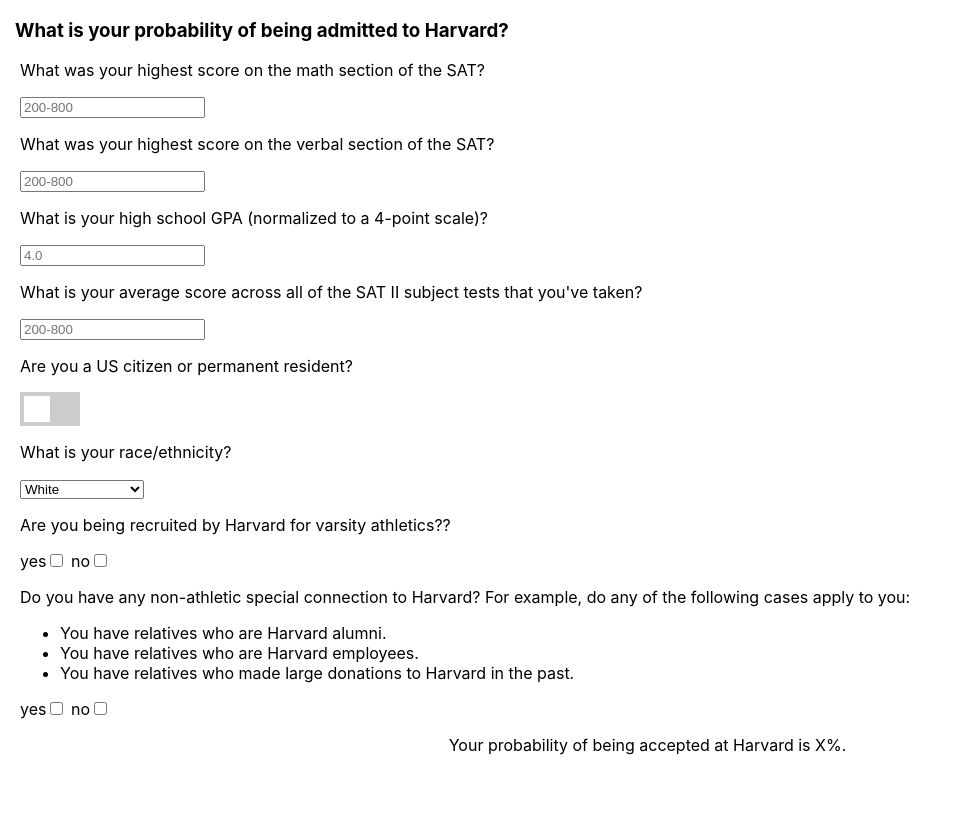
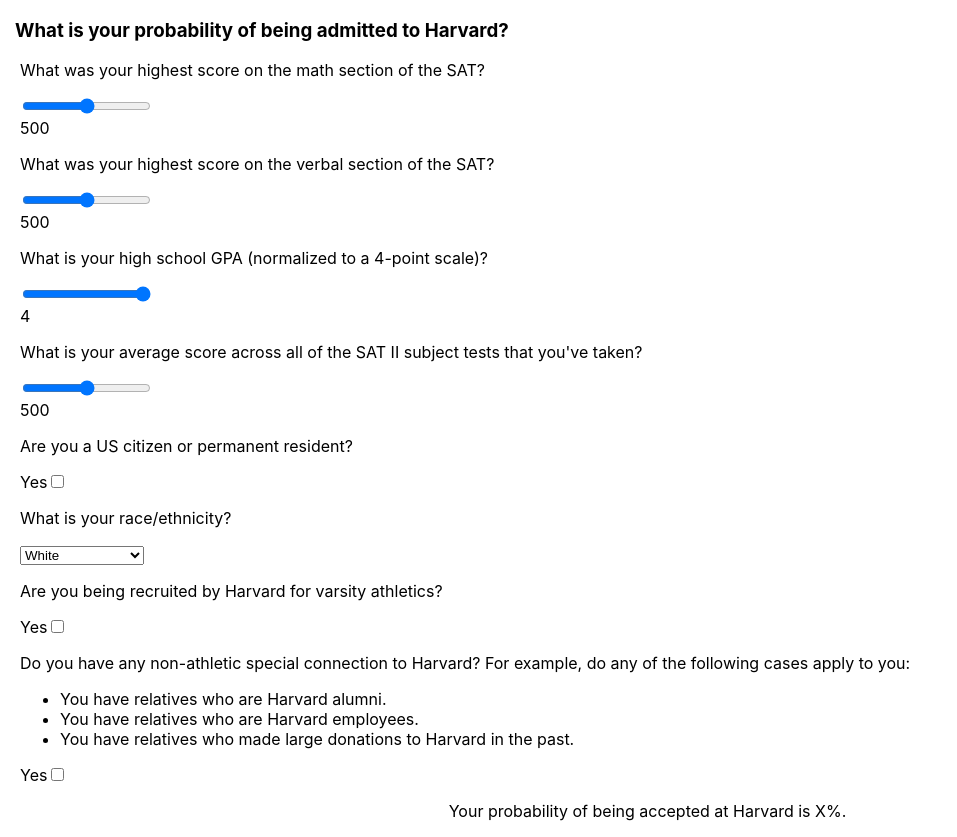
Before and after one commit to wkoury/harvard-admissions, a React (Create React App) app: page / in a window 1280 px wide. Shown: the whole page, without its empty margins (0-957 px from the left). Before the commit the page ends 800 px from the top, so only its background shows below. Built offline with nearby package versions, Linux system fonts and the light colour scheme.

Commit message:
Input hooks to state

```diff
--- a/src/App.js
+++ b/src/App.js
@@ -1,5 +1,5 @@
 import React from 'react';
-import Form from './components/Form';
+import Input from './components/Input';
 import Probability from './components/Probability';
 
 class App extends React.Component{
@@ -7,7 +7,7 @@
     return (
       <div className="app">
         <h3>What is your probability of being admitted to Harvard?</h3>
-        <Form />
+        <Input />
         <Probability
           percent='X'
         />
--- a/src/components/Form.js
+++ /dev/null
@@ -1,77 +0,0 @@
-import React from 'react';
-import '../App.css'
-
-class Form extends React.Component {
-    constructor(props){
-        super(props);
-        this.state = {
-            mathSAT: null,
-            verbalSAT: null,
-            GPA: null,
-            avgSubjectSAT: null,
-            citizenship: null,
-            ethnicity: null,
-            athletics: null,
-            connections: null
-        };
-
-       this.handleChange = this.handleChange.bind(this);
-    }
-
-    handleChange(event){
-        event.preventDefault();
-        this.setState({
-            [event.target.name]: event.target.value
-        });
-    }
-
-    render(){
-
-        return(
-            <div className='form'>
-                <form>
-                    <p><label>What was your highest score on the math section of the SAT?</label></p>
-                    <input type='number' placeholder='200-800' name='mathSAT' onChange={this.handleChange}/>
-
-                    <p><label>What was your highest score on the verbal section of the SAT?</label></p>
-                    <input type='number' placeholder='200-800' name='verbalSAT' onChange={this.handleChange}/>
-
-                    <p><label>What is your high school GPA (normalized to a 4-point scale)?</label></p>
-                    <input type='number' placeholder='4.0' name='GPA' onChange={this.handleChange}/>
-
-                    <p><label>What is your average score across all of the SAT II subject tests that you've taken?</label></p>
-                    <input type='number' placeholder='200-800' name='avgSubjectSAT' onChange={this.handleChange}/>
-
-                    <p><label>Are you a US citizen or permanent resident?</label></p>
-                    <label class='switch'>
-                        <input type='checkbox' onChange={this.handleChange}/>
-                        <span class='slider'/>
-                    </label>
-
-                    <p><label>What is your race/ethnicity?</label></p>
-                    <select id="ethnicities">
-                        <option value='white'>White</option>
-                        <option value='african-american'>African American</option>
-                        <option value='hispanic'>Hispanic</option>
-                        <option value='asian-american'>Asian-American</option>
-                        <option value='other'>Other</option>
-                        <option value='undisclosed'>Prefer not to say</option>
-                    </select>
-
-                    <p><label>Are you being recruited by Harvard for varsity athletics??</label></p>
-                    yes<input type='checkbox' name='athletics'/> no<input type='checkbox'/>
-
-                    <p><label>Do you have any non-athletic special connection to Harvard? For example, do any of the following cases apply to you:</label></p>
-                    <ul>
-                        <li>You have relatives who are Harvard alumni.</li>
-                        <li>You have relatives who are Harvard employees.</li>
-                        <li>You have relatives who made large donations to Harvard in the past.</li>
-                    </ul>
-                    yes<input type='checkbox' name='connections'/> no<input type='checkbox'/>
-                </form>
-            </div>
-        );
-    }
-}
-
-export default Form;
--- /dev/null
+++ b/src/components/Input.js
@@ -0,0 +1,140 @@
+import React from 'react';
+import '../App.css'
+
+class Input extends React.Component {
+    constructor(props){
+        super(props);
+        this.state = {
+            mathSAT: 500,
+            verbalSAT: 500,
+            GPA: 4.0,
+            subjectSAT: 500,
+            citizenship: false,
+            ethnicity: 'white',
+            athletics: false,
+            connections: false
+        };
+
+       this.handleChange = this.handleChange.bind(this);
+       this.check = this.check.bind(this);
+    }
+
+    handleChange(event){
+        event.preventDefault();
+        this.setState({
+            [event.target.name]: event.target.value
+        });
+    }
+
+    check(event){
+        let checked = event.target.checked;
+        if(checked){
+            this.setState({
+                [event.target.name]: true
+            })
+        }else{
+            this.setState({
+                [event.target.name]: false
+            })
+        }
+    }
+
+    render(){
+
+        return(
+            <div className='form'>
+                <form>
+                    <p><label>What was your highest score on the math section of the SAT?</label></p>
+                    <input
+                        type='range'
+                        min={200}
+                        max={800}
+                        value={this.state.mathSAT}
+                        step={10} name='mathSAT'
+                        onChange={this.handleChange}
+                    />
+                    <div>{this.state.mathSAT}</div>
+
+                    <p><label>What was your highest score on the verbal section of the SAT?</label></p>
+                    <input
+                        type='range'
+                        min={200}
+                        max={800}
+                        value={this.state.verbalSAT}
+                        step={10} name='verbalSAT'
+                        onChange={this.handleChange}
+                    />
+                    <div>{this.state.verbalSAT}</div>
+
+                    <p><label>What is your high school GPA (normalized to a 4-point scale)?</label></p>
+                    <input
+                        type='range'
+                        min={0.0}
+                        max={4.0}
+                        value={this.state.GPA}
+                        step={0.01}
+                        name='GPA'
+                        onChange={this.handleChange}
+                    />
+                    <div>{this.state.GPA}</div> {/* Not sure if we should have 2 or 3 significant figures here */}
+
+                    <p><label>What is your average score across all of the SAT II subject tests that you've taken?</label></p>
+                    <input
+                        type='range'
+                        min={200}
+                        max={800}
+                        value={this.state.subjetSAT}
+                        step={10} name='subjectSAT'
+                        onChange={this.handleChange}
+                    />
+                    <div>{this.state.subjectSAT}</div>
+
+                    <p><label>Are you a US citizen or permanent resident?</label></p>
+                    Yes<input
+                        type='checkbox'
+                        checked={this.state.citizenship}
+                        name='citizenship'
+                        onChange={this.check}
+                    />
+
+                    <p><label>What is your race/ethnicity?</label></p>
+                    <select
+                        name="ethnicity"
+                        checked={this.state.ethnicity}
+                        onChange={this.handleChange}
+                    >
+                        <option value='white'>White</option>
+                        <option value='african-american'>African American</option>
+                        <option value='hispanic'>Hispanic</option>
+                        <option value='asian-american'>Asian-American</option>
+                        <option value='other'>Other</option>
+                        <option value='undisclosed'>Prefer not to say</option>
+                    </select>
+
+                    <p><label>Are you being recruited by Harvard for varsity athletics?</label></p>
+                    Yes<input
+                        type='checkbox'
+                        name='athletics'
+                        checked={this.state.athletics}
+                        onChange={this.check}
+                    />
+
+                    <p><label>Do you have any non-athletic special connection to Harvard? For example, do any of the following cases apply to you:</label></p>
+                    <ul>
+                        <li>You have relatives who are Harvard alumni.</li>
+                        <li>You have relatives who are Harvard employees.</li>
+                        <li>You have relatives who made large donations to Harvard in the past.</li>
+                    </ul>
+                    Yes<input
+                        type='checkbox'
+                        name='connections'
+                        checked={this.state.connections}
+                        onChange={this.check}
+                    />
+                </form>
+            </div>
+        );
+    }
+}
+
+export default Input;
```
Also changed, not shown: src/App.css (line endings or trailing spaces).
